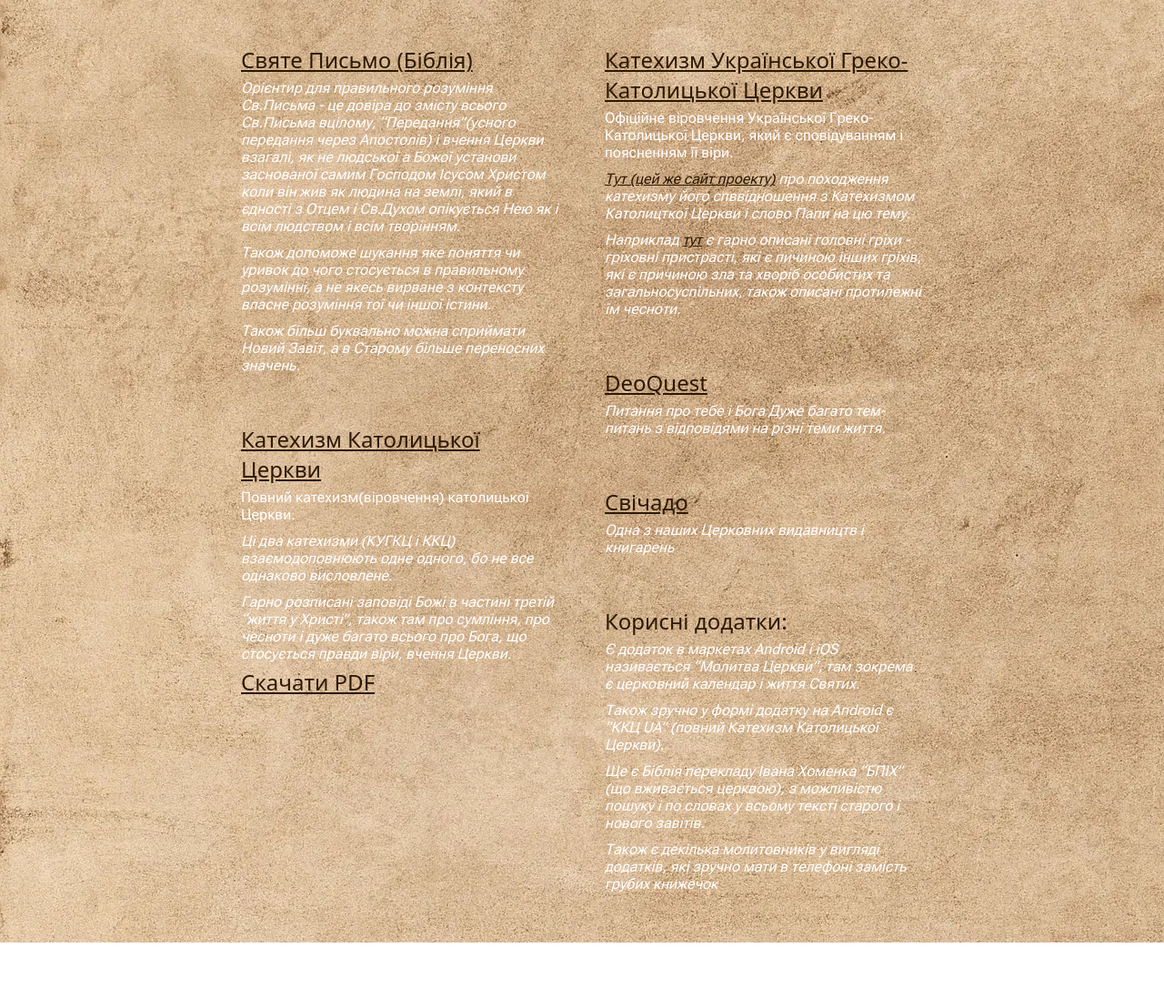
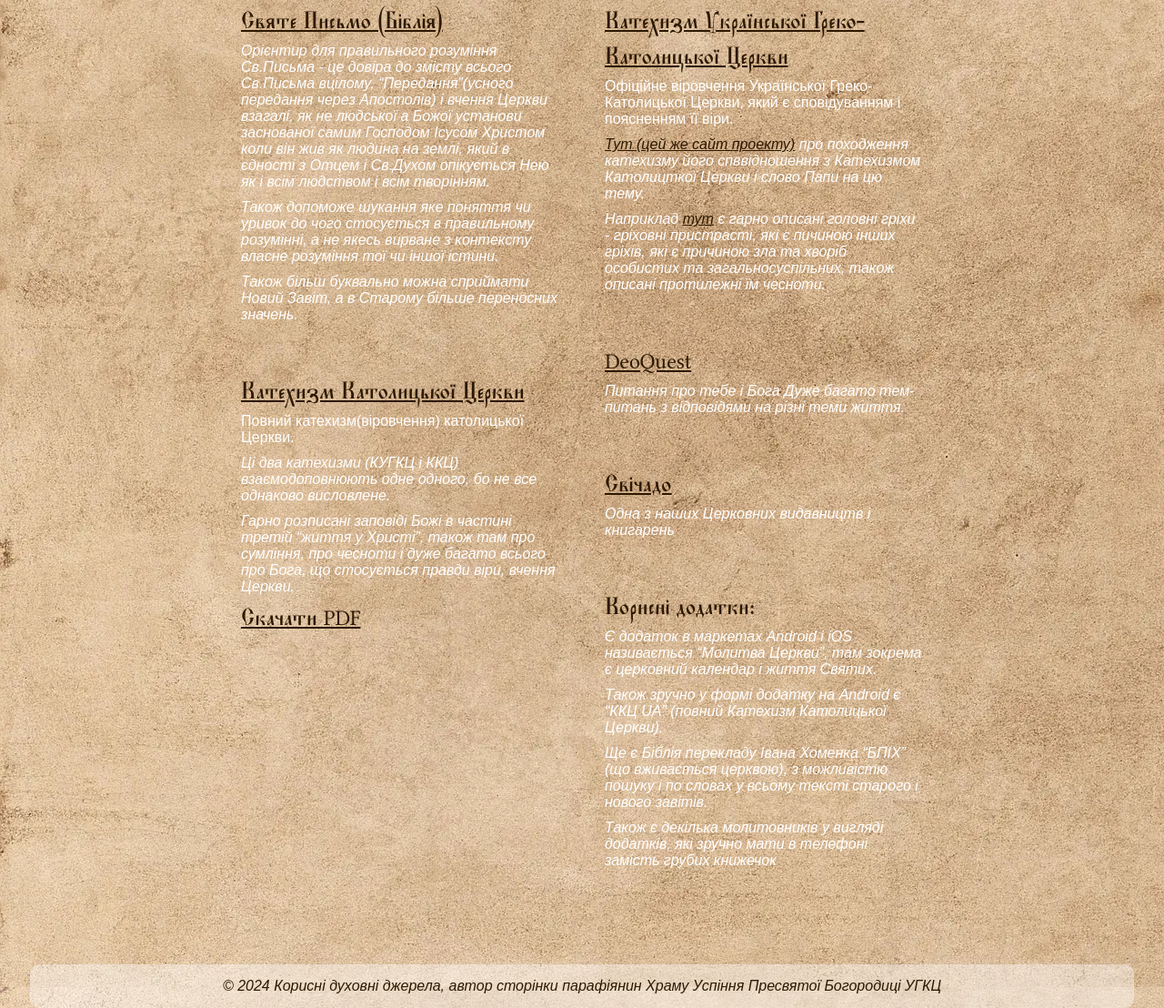
Before and after one commit to MichaelGangura/kddzherela, a plain HTML site: page index.html in a window 1280 px wide. Shown: the part 278-1386 px from the top of the page at 91% size. Before the commit the page ends 1314 px from the top, so only its background shows below. Drawn offline with Linux system fonts and the light colour scheme; a web font is replaced by a local one.

Commit message:
Оновлення коду після змін у ZIP-архіві

```diff
--- a/index.html
+++ b/index.html
@@ -1,5 +1,5 @@
 <!DOCTYPE html>
-<html lang="en">
+<html lang="uk">
 
 <head>
     <meta charset="UTF-8">
@@ -8,12 +8,12 @@
         content="Одна з важливих частинок духовних джерел християнської віри Української Греко-Католицької Церкви. Біблія, катехизм, молитва. DeoQuest - питання про тебе і Бога з різних сфер життя.">
     <meta name="keywords" content="віровчення, катехизм, біблія, молитва, свічадо, катехизм угкц">
     <link rel="stylesheet" href="style.css">
-
-    <link rel="preconnect" href="https://fonts.googleapis.com">
+    <link rel="preload" href="ponomar-v5-cyrillic_latin-regular.woff2" as="font" type="font/woff2" crossorigin>
+    <!-- <link rel="preconnect" href="https://fonts.googleapis.com">
     <link rel="preconnect" href="https://fonts.gstatic.com" crossorigin>
     <link href="https://fonts.googleapis.com/css2?family=Ponomar&display=swap" rel="stylesheet">
     <link href="https://fonts.googleapis.com/css2?family=Roboto+Flex:opsz,wght@8..144,100..1000&display=swap"
-        rel="stylesheet">
+        rel="stylesheet"> -->
     <link rel="apple-touch-icon" sizes="180x180" href="icons/apple-touch-icon.png">
     <link rel="icon" type="image/png" sizes="32x32" href="icons/favicon-32x32.png">
     <link rel="icon" type="image/png" sizes="16x16" href="icons/favicon-16x16.png">
@@ -30,7 +30,7 @@
         <!-- </div> -->
         <div class="h">
             <h1 class="ponomar-regular b">Корисні духовні джерела</h1>
-            <h3 class="bb roboto-flex">Пізнай правду віри глибше</h3>
+            <h3 class="bb sans-serif">Пізнай правду віри глибше</h3>
         </div>
         <!-- <div class="cite roboto-flex">
             <p class="bigger straight al">“Призивай Бога, нехай відкриє очі серця твого, і побачиш користь від молитви і
@@ -47,7 +47,7 @@
                 <a href="https://ugcc.ua/library/bible/" target="_blank">
                     <h2 class="a-head ponomar-regular">Святе Письмо (Біблія)</h2>
                 </a>
-                <div class="a-text roboto-flex">
+                <div class="a-text sans-serif">
                     <p>
                         Орієнтир для правильного розуміння Св.Письма - це довіра до
                         змісту всього Св.Письма вцілому, “Передання”(усного передання через Апостолів) і вчення Церкви
@@ -72,7 +72,7 @@
                     target="_blank">
                     <h2 class="a-head ponomar-regular">Катехизм Католицької Церкви</h2>
                 </a>
-                <div class="a-text roboto-flex">
+                <div class="a-text sans-serif">
                     <p class="straight">Повний катехизм(віровчення) католицької Церкви.</p>
                     <p>Ці два катехизми (КУГКЦ і ККЦ) взаємодоповнюють одне одного, бо не все однаково висловлене.</p>
                     <p>Гарно розписані заповіді Божі в частині третій “життя у Христі”, також там про сумління, про
@@ -89,7 +89,7 @@
                 <a href="https://catechismugcc.org/" target="_blank">
                     <h2 class="a-head ponomar-regular">Катехизм Української Греко-Католицької Церкви</h2>
                 </a>
-                <div class="a-text roboto-flex">
+                <div class="a-text sans-serif">
                     <p class="straight">Офіційне віровчення Української Греко-Католицької Церкви, який є сповідуванням і
                         поясненням її
                         віри.</p>
@@ -108,7 +108,7 @@
                 <a href="https://www.deoquest.com/uk/tweets" target="_blank">
                     <h2 class="a-head ponomar-regular">DeoQuest</h2>
                 </a>
-                <p class="a-text roboto-flex">
+                <p class="a-text sans-serif">
                     Питання про тебе і Бога
                     Дуже багато тем-питань з відповідями на різні теми життя.
                 </p>
@@ -117,12 +117,12 @@
                 <a href="https://svichado.com/" target="_blank">
                     <h2 class="a-head ponomar-regular">Свічадо</h2>
                 </a>
-                <p class="a-text roboto-flex">Одна з наших Церковних видавництв і книгарень
+                <p class="a-text sans-serif">Одна з наших Церковних видавництв і книгарень
                 </p>
             </div>
             <div class="a-container">
                 <h2 class="a-head ponomar-regular">Корисні додатки:</h2>
-                <div class="a-text roboto-flex">
+                <div class="a-text sans-serif">
                     <p>
                         Є додаток в маркетах Android і iOS
                         називається “Молитва Церкви”, там зокрема є
@@ -146,6 +146,10 @@
             </div>
         </article>
     </main>
+    <footer class="footer sans-serif">
+        <p>© 2024 Корисні духовні джерела, автор сторінки парафіянин Храму Успіння Пресвятої Богородиці УГКЦ</p>
+
+    </footer>
 </body>
 
 </html>
--- a/style.css
+++ b/style.css
@@ -1,5 +1,16 @@
 * {
     box-sizing: border-box;
+}
+
+/* ponomar-regular - cyrillic_latin */
+@font-face {
+    font-display: swap;
+    /* Check https://developer.mozilla.org/en-US/docs/Web/CSS/@font-face/font-display for other options. */
+    font-family: 'Ponomar';
+    font-style: normal;
+    font-weight: 400;
+    src: url('ponomar-v5-cyrillic_latin-regular.woff2') format('woff2');
+    /* Chrome 36+, Opera 23+, Firefox 39+, Safari 12+, iOS 10+ */
 }
 
 .ponomar-regular {
@@ -8,8 +19,8 @@
     font-style: normal;
 }
 
-  .roboto-flex {
-    font-family: "Roboto Flex", sans-serif;
+.sans-serif {
+    font-family: sans-serif;
     font-weight: 400;
     font-style: italic;
 }
@@ -35,13 +46,15 @@
     text-align: right;
 }
 
-h2, p {
+h2,
+p {
     padding: 0;
     margin: 0;
 }
 
-h2, a {
-    color:#2d1900
+h2,
+a {
+    color: #2d1900
 }
 
 p {
@@ -68,11 +81,13 @@ header {
     padding: 20px;
 }
 
-h1, h3 {
+h1,
+h3 {
     text-align: center;
 }
 
-.cross-d, .cite {
+.cross-d,
+.cite {
     flex-basis: 350px;
 }
 
@@ -112,6 +127,15 @@ article {
     color: #fff
 }
 
+.footer {
+    display: flex;
+    justify-content: center;
+    align-items: center;
+    background-color: rgba(255, 255, 255, 0.4);
+    border-radius: 10px;
+    padding: 10px;
+}
+
 @media (max-width: 1200px) {
     header {
         flex-direction: column;
```
Also changed, not shown: paper.jpg (deleted), ponomar-v5-cyrillic_latin-regular.woff2 (added). Lines whose indentation alone changed are shown as unchanged.
